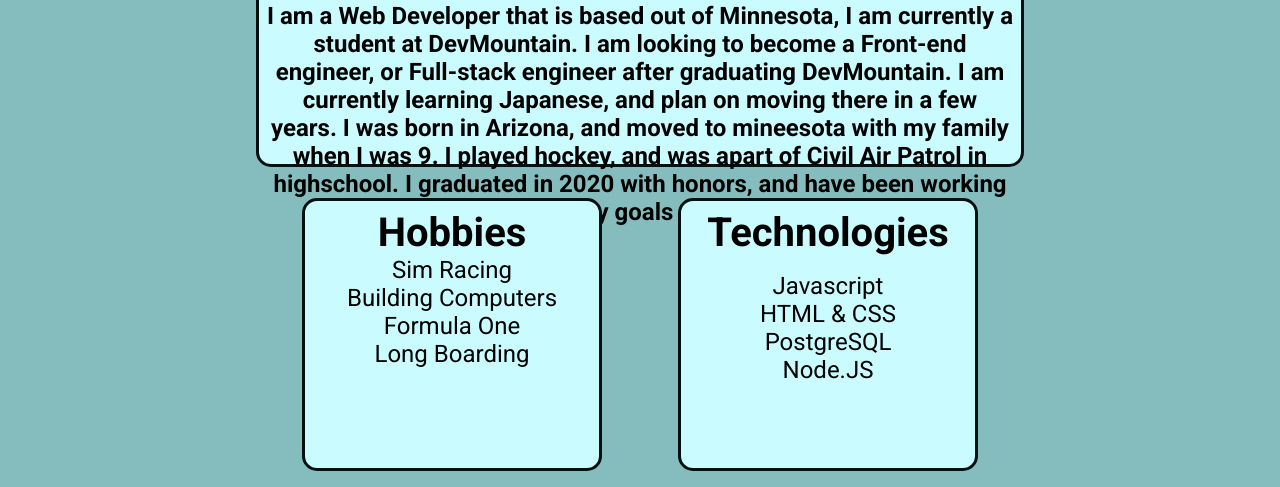
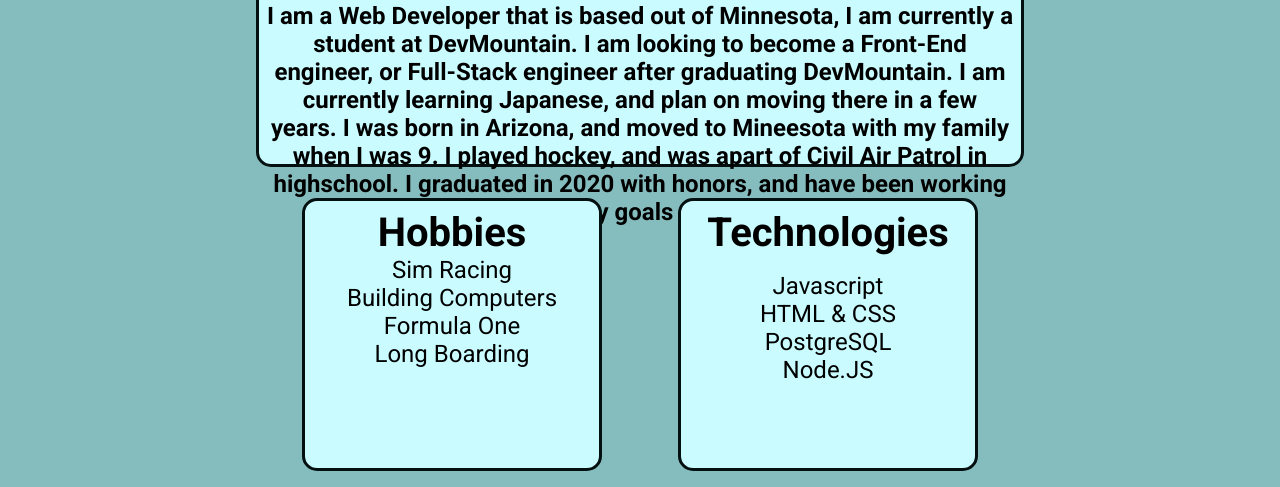
Before and after one commit to WesleyMcGhee/bio-project, a website: page index.html in a window 1280 px wide. Shown: the part 408-895 px from the top of the page. Drawn offline with Linux system fonts and the light colour scheme.

Commit message:
work pls

```diff
--- a/index.html
+++ b/index.html
@@ -21,9 +21,9 @@
         <img src="https://i.imgur.com/7t3Qncn.jpeg" alt="A picture of me" id="pfp">
 
         <h2>I am a Web Developer that is based out of Minnesota, I am currently a student at DevMountain.
-            I am looking to become a Front-end engineer, or Full-stack engineer
+            I am looking to become a Front-End engineer, or Full-Stack engineer
             after graduating DevMountain. I am currently learning Japanese, and plan on moving there in a few years.
-            I was born in Arizona, and moved to mineesota with my family when I was 9. I played hockey,
+            I was born in Arizona, and moved to Mineesota with my family when I was 9. I played hockey,
             and was apart of Civil Air Patrol in highschool. I graduated in 2020 with honors, and have been working towards my goals
             ever since.
         </h2>
```
